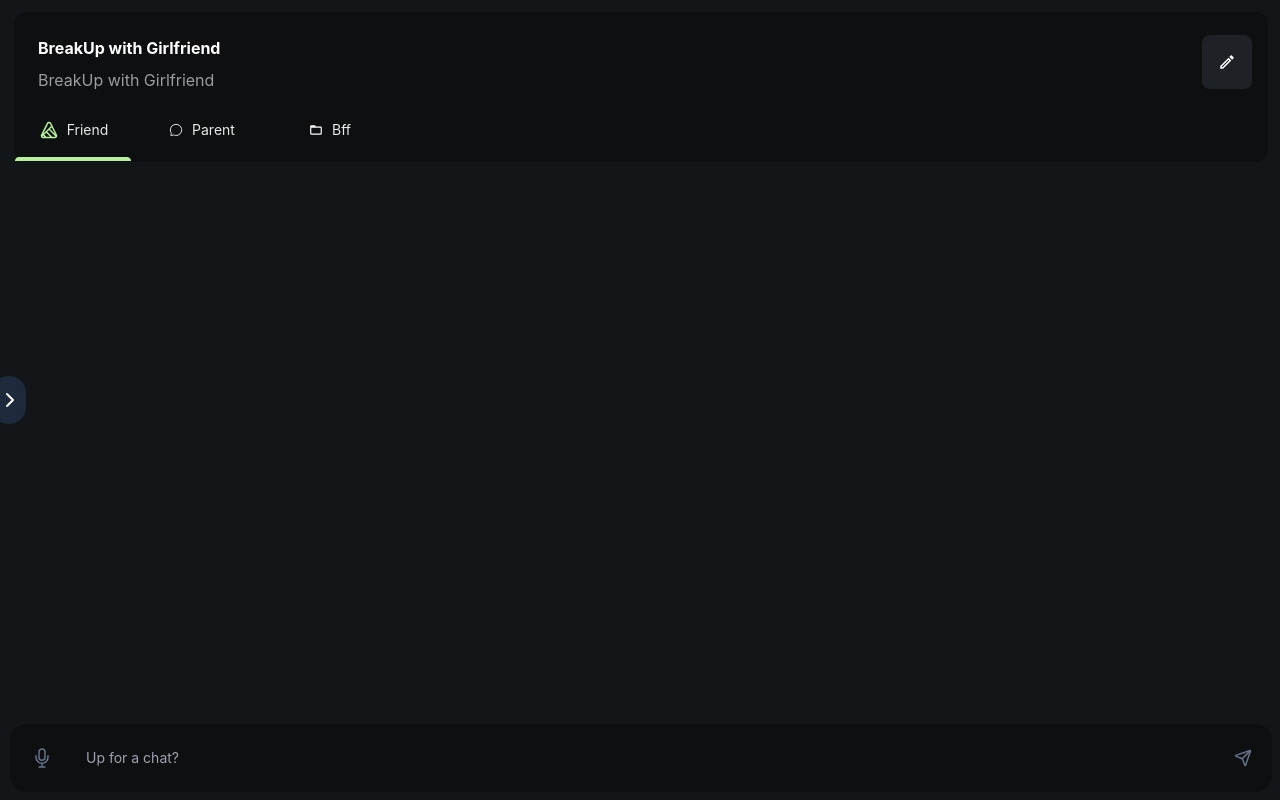
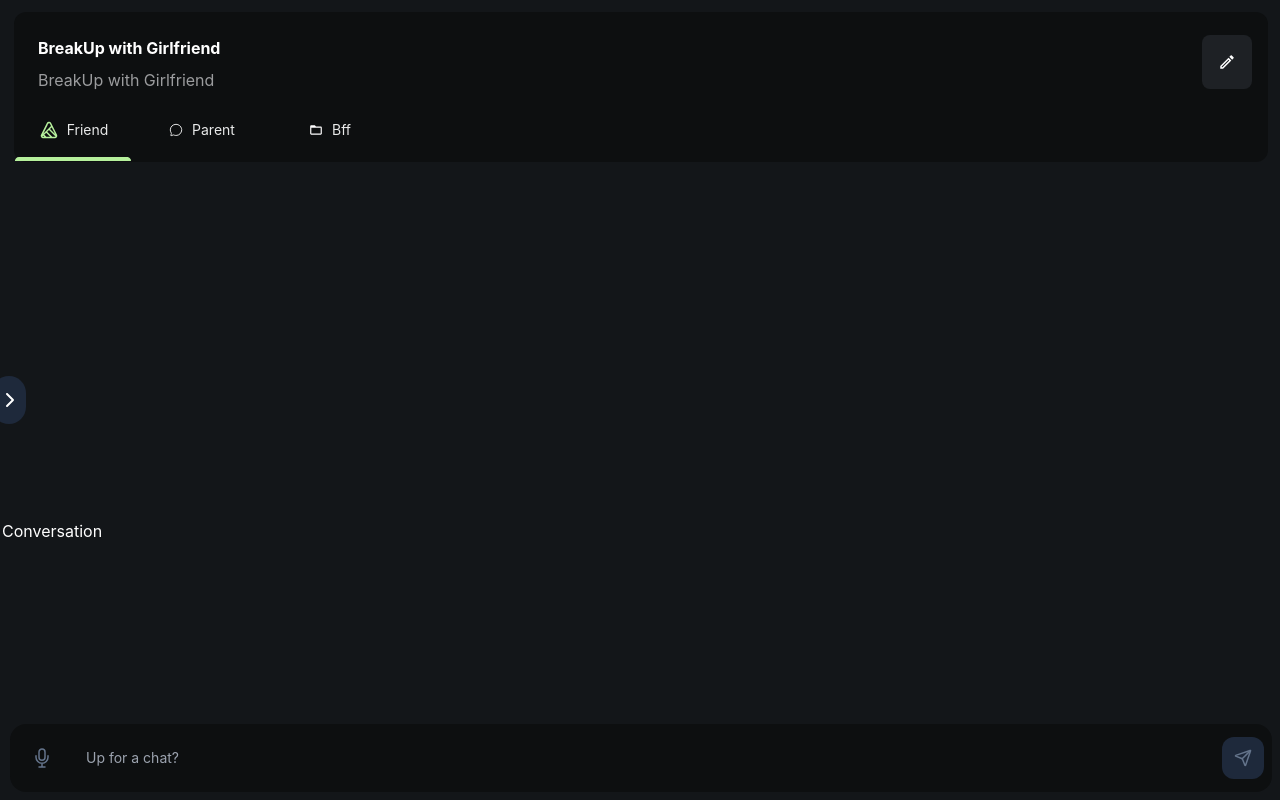
Before and after one commit to scienmanas/My-Buddy, a React (Create React App) app in the folder Frontend/: page /chat in a window 1280 px wide. Built offline with nearby package versions, Linux system fonts and the light colour scheme; no server answers.

Commit message:
add code

```diff
--- a/Frontend/package.json
+++ b/Frontend/package.json
@@ -8,6 +8,7 @@
     "@fortawesome/free-regular-svg-icons": "^6.5.1",
     "@fortawesome/free-solid-svg-icons": "^6.5.1",
     "@fortawesome/react-fontawesome": "^0.2.0",
+    "@google/generative-ai": "^0.3.1",
     "@testing-library/jest-dom": "^5.17.0",
     "@testing-library/react": "^13.4.0",
     "@testing-library/user-event": "^13.5.0",
--- a/Frontend/src/components/Chat.js
+++ b/Frontend/src/components/Chat.js
@@ -4,6 +4,7 @@ import SideBar from './ui/SideBar';
 import ContentSide from './ui/ContentSide';
 import ChatInput from './ui/ChatInput';
 import CloseBar from './ui/CloseBar';
+import Conversation from './ui/Conversation';
 import '../styles/chat.css';
 import blueOctagon from '../assets/icons/blue_octagon.png';
 import greenSquare from '../assets/icons/green_square.png';
@@ -30,7 +31,34 @@ export default function Chat(props) {
         [11,"Born today", orangeSquare],
       ])
       const [currentChat, setcurrentChat] = useState(1)
-      //
+      const [prompt, setPrompt] = useState("")
+      const [geminiAns, setGeminiAns] = useState("Conversation");
+
+      // Configure Genai
+      const { GoogleGenerativeAI } = require("@google/generative-ai");
+      const genAI = new GoogleGenerativeAI(process.env.REACT_APP_GEMINI_API_KEY);
+      console.log(process.env.REACT_APP_GEMINI_API_KEY)
+      const model = genAI.getGenerativeModel({ model: "gemini-pro"});
+
+      const askGemini = async (prompt) => {
+
+        const result = await model.generateContent(prompt);
+        const response = await result.response;
+        const text = response.text()
+        console.log(text)
+        setGeminiAns(text)
+
+        // const response = await model.generateText(prompt);
+        // console.log(response.data.choices[0].text);
+        // setGeminiAns(response.data.choices[0].text);
+
+      }
+
+    const handlePrompt = (promptByUser) => {
+        setPrompt(promptByUser)
+        console.log(promptByUser)
+        askGemini(promptByUser)
+    }
 
     const handleShare = () => {
         setShareWindow(true);
@@ -92,9 +120,10 @@ export default function Chat(props) {
                     <div className="user-options-bar">
                         <ContentSide handleShare={handleShare} chatList={chatList} currentChat={currentChat} />
                     </div>
-                    <div className="text-area"></div>
+                    <div className="conservation area w-full "></div>
+                        <Conversation geminiAns={geminiAns} />
                     <div className="chat-area text-white">
-                        <ChatInput />
+                        <ChatInput handlePrompt={handlePrompt} prompt={prompt} />
                     </div>
                 </div>
             </div>
--- a/Frontend/src/components/ui/ChatInput.js
+++ b/Frontend/src/components/ui/ChatInput.js
@@ -1,17 +1,35 @@
-import React, { useState } from 'react';
+import React, { useState, useEffect } from 'react';
 import { IoMicOutline } from "react-icons/io5";
 import { LuSend } from "react-icons/lu";
 import '../../styles/chat_input.css';
 
-export default function ChatInput() {
+export default function ChatInput(props) {
   const [textareaHeight, setTextareaHeight] = useState('auto');
+  const [message, setMessage] = useState('');
 
   const handleTextareaChange = (event) => {
+    setMessage(event.target.value);
     const element = event.target;
     element.style.height = 'auto'; // Reset the height to auto to calculate the correct scrollHeight
     element.style.height = `${element.scrollHeight}px`; // Set the height to the scrollHeight
     setTextareaHeight(`${element.scrollHeight}px`); // Update the state with the new height
   };
+
+  // useEffect(() => {
+  //   console.log(message)
+
+  // }, [message])
+
+
+
+  const handleSendMessage = () => {
+
+    if (message.trim() === '') return;
+    // Add your logic to send the message
+    props.handlePrompt(message)
+    setMessage('');
+    setTextareaHeight('auto');
+  }
 
   return (
     <div className='chat-section flex flex-row items-center justify-between bg-[#0D0F10] m-2 rounded-2xl p-2'>
@@ -27,12 +45,16 @@ export default function ChatInput() {
             style={{ height: textareaHeight }}
             onChange={handleTextareaChange}
             rows={1}
+            value={message}
           />
 
         </div>
       </div>
-      <div className="right flex flex-row items-center gap-1 ">
-        <div className="send-button text-lg cursor-pointer hover:bg-slate-800 px-3 py-3 rounded-xl text-slate-500 hover:text-slate-300">
+      <div
+      className="right flex flex-row items-center gap-1 "
+      onClick={handleSendMessage}
+      >
+        <div className={`send-button text-lg cursor-pointer  bg-slate-800 px-3 py-3 rounded-xl text-slate-500 hover:text-slate-300`}>
           <LuSend />
         </div>
       </div>
--- /dev/null
+++ b/Frontend/src/components/ui/Conversation.js
@@ -0,0 +1,11 @@
+import React from 'react'
+
+export default function Conversation(props) {
+    return (
+        <div
+            className='text-white'
+        >
+            {props.geminiAns}
+        </div>
+    )
+}
```
Also changed, not shown: Frontend/src/components/ui/UserArea.js (deleted), 1 other file (tests, documents, lock files or other folders).
